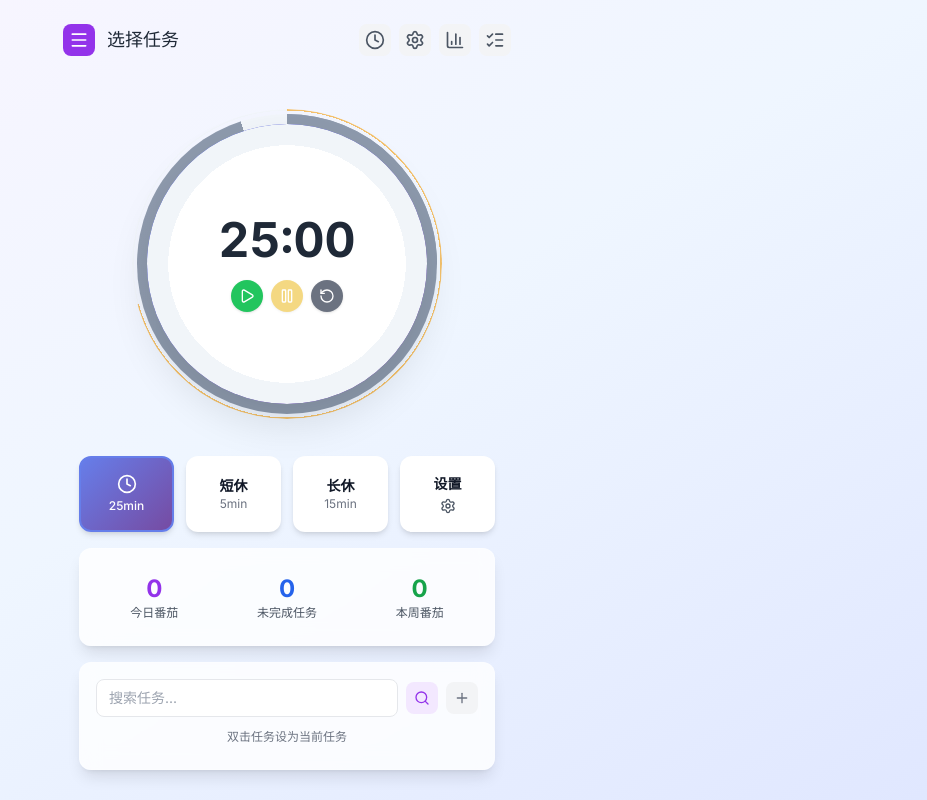
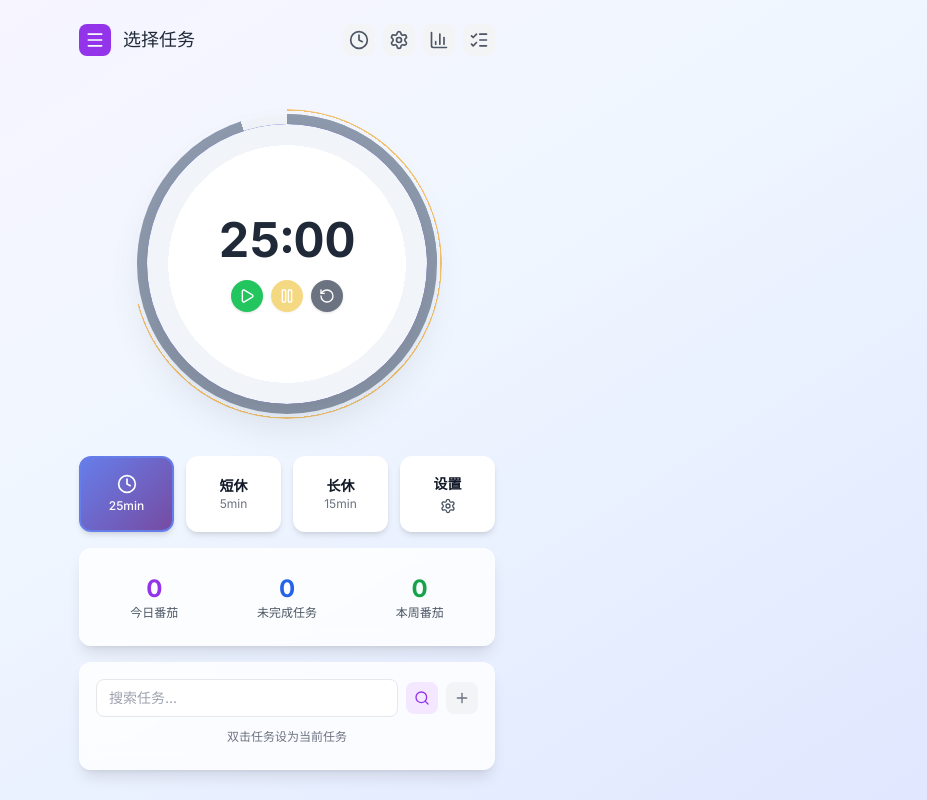
Before and after one commit to azhao1981/tomato, a Vue app: page / in a window 1280 px wide. Shown: the whole page, without its empty margins (353-1280 px from the left). Built offline with nearby package versions, Linux system fonts and the light colour scheme.

Commit message:
header缩入

```diff
--- a/src/components/Header.vue
+++ b/src/components/Header.vue
@@ -25,8 +25,8 @@ const taskTitle = computed(() => {
 </script>
 
 <template>
-  <header class="px-4 py-6">
-    <div class="flex items-center justify-between max-w-md mx-auto">
+  <header class="container mx-auto px-4 py-6 max-w-md">
+    <div class="flex items-center justify-between">
       <!-- 左侧：菜单按钮和任务标题 -->
       <div class="flex items-center space-x-3">
         <!-- 菜单按钮 -->
```
